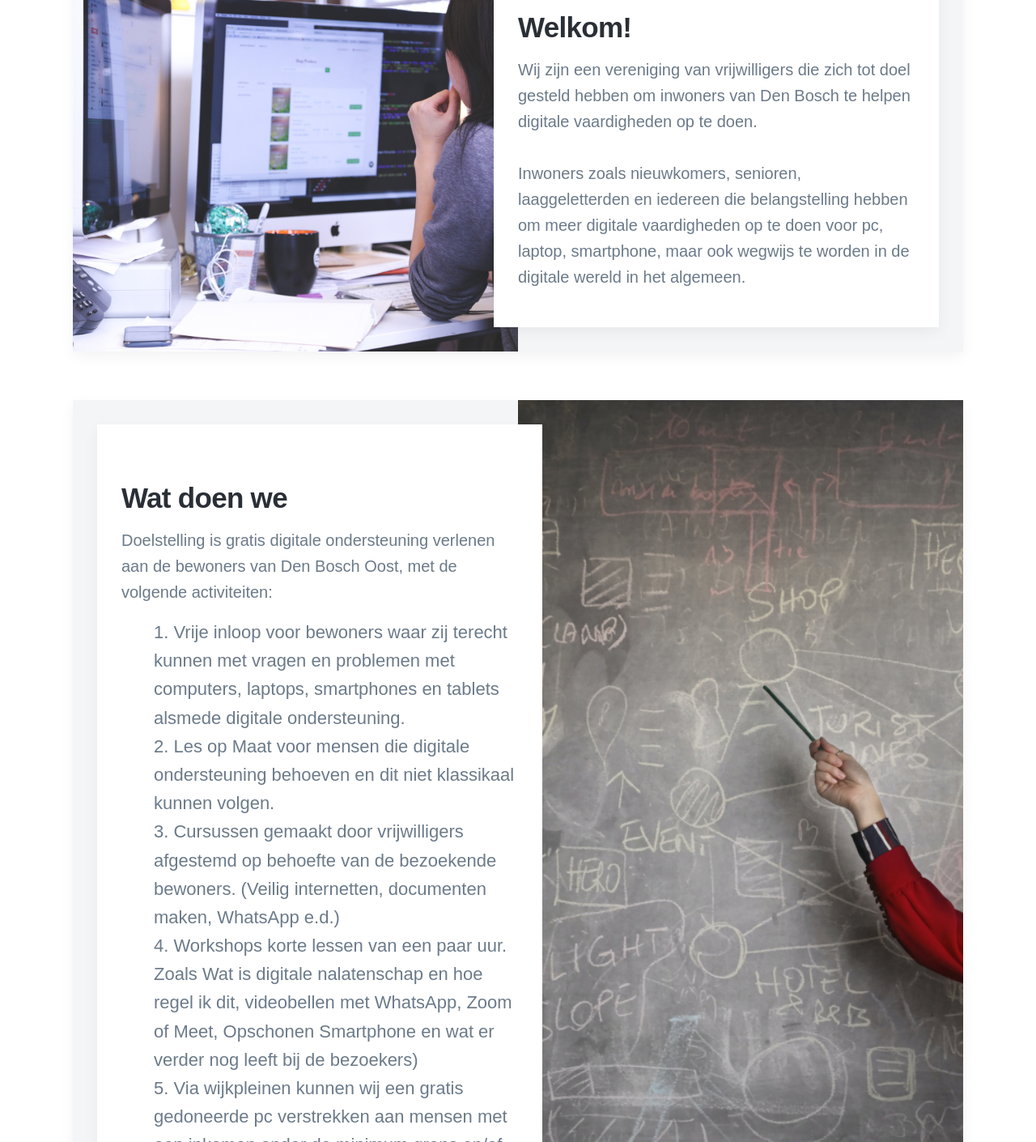
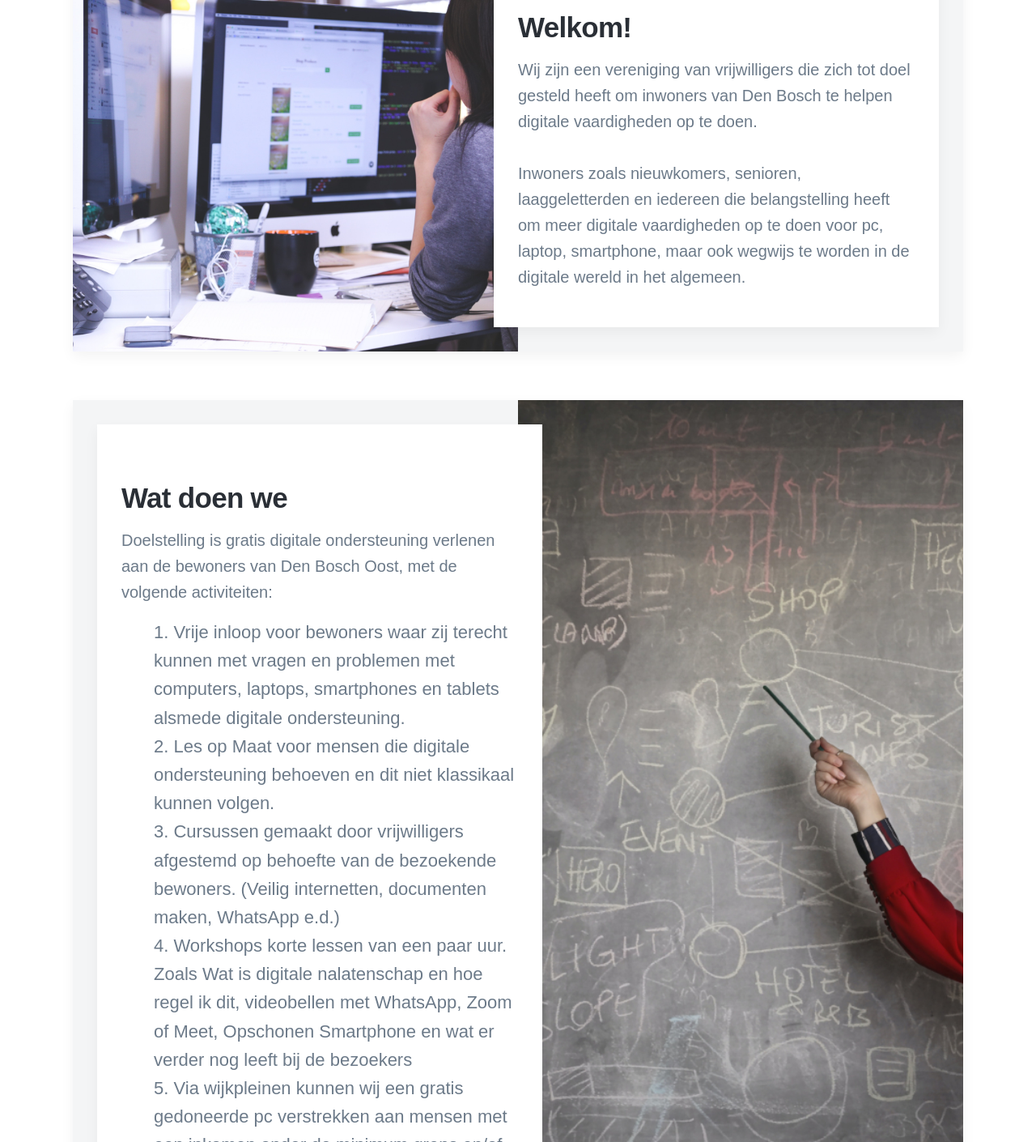
Before and after one commit to computerhuis/computerhuis.github.io, a Jekyll site: the page built from index.html, in a window 1280 px wide. Shown: the part 562-1972 px from the top of the page at 81% size. Built offline with Jekyll 4.4.1, drawn with Linux system fonts in a browser that asks for light colours; some web fonts are replaced.

Commit message:
typ fouten opgelost

```diff
--- a/cursussen.html
+++ b/cursussen.html
@@ -30,8 +30,8 @@
         <li>Workshop Ipad</li>
         <li>Workshop Opfrissen smartphone en tablet</li>
         <li>Workshop veilig op internet</li>
-        <li>workshop wenskaarten</li>
-        <li>workshop WhatsApp</li>
+        <li>Workshop wenskaarten</li>
+        <li>Workshop WhatsApp</li>
         <li>Workshop Video bellen met WhatsApp</li>
     </ol>
     <h4>Binnenkort meer info ...</h4>
--- a/index.html
+++ b/index.html
@@ -12,10 +12,10 @@
         <div class="post__content">
             <h2 class="post__title">Welkom!</h2>
             <p class="post__description">
-                Wij zijn een vereniging van vrijwilligers die zich tot doel gesteld hebben om inwoners van Den Bosch
+                Wij zijn een vereniging van vrijwilligers die zich tot doel gesteld heeft om inwoners van Den Bosch
                 te helpen digitale vaardigheden op te doen.<br>
                 <br>
-                Inwoners zoals nieuwkomers, senioren, laaggeletterden en iedereen die belangstelling hebben om meer
+                Inwoners zoals nieuwkomers, senioren, laaggeletterden en iedereen die belangstelling heeft om meer
                 digitale vaardigheden op te doen voor pc, laptop, smartphone, maar ook wegwijs te worden in de digitale
                 wereld in het algemeen.
             </p>
@@ -44,7 +44,7 @@
                 </li>
                 <li>Workshops korte lessen van een paar uur. Zoals Wat is digitale nalatenschap en hoe regel ik dit,
                     videobellen met WhatsApp, Zoom of Meet, Opschonen Smartphone en wat er verder nog leeft bij de
-                    bezoekers)
+                    bezoekers
                 </li>
                 <li>Via wijkpleinen kunnen wij een gratis gedoneerde pc verstrekken aan mensen met een inkomen onder de
                     minimum grens en/of in schuldsanering zitten.
--- a/openingstijden.html
+++ b/openingstijden.html
@@ -21,7 +21,7 @@
                 Elke maandag van 13.00 uur tot 15.30 uur en elke woensdag van 9.30 uur tot 12.00 uur.
                 <br>
                 <br>
-                <b>Ivm de strenge corona maatregelen is de Vrije Inloop en de Werkplaats tot nader orde gesloten.</b>
+                <b>Ivm de strenge corona maatregelen is de Vrije Inloop en de Werkplaats tot nader order gesloten.</b>
                 <br>
                 <br>
                 Cursussen en workshops worden gepland op andere tijdstippen en/of dagen, die via nieuwsbrieven bekend
--- a/werkplaats.html
+++ b/werkplaats.html
@@ -20,7 +20,7 @@
                 Maandag, dinsdag en woensdag van 9.30 uur 12.00 uur en van 13.00 uur tot 15.30 uur.
                 <br>
                 <br>
-                <b>Ivm de strenge corona maatregelen is de Vrije Inloop en de Werkplaats tot nader orde gesloten.</b>
+                <b>Ivm de strenge corona maatregelen is de Vrije Inloop en de Werkplaats tot nader order gesloten.</b>
             </p>
         </div>
     </div>
```
